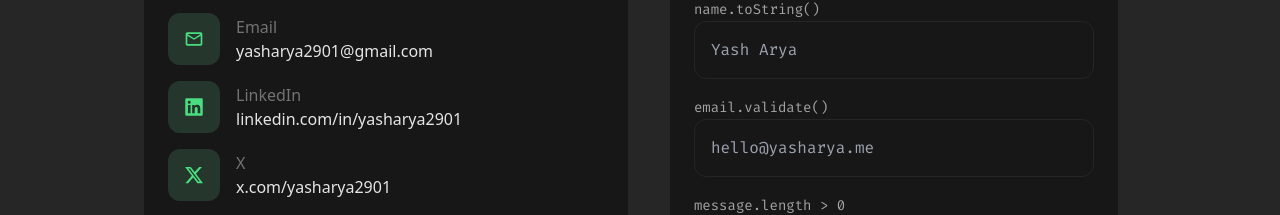
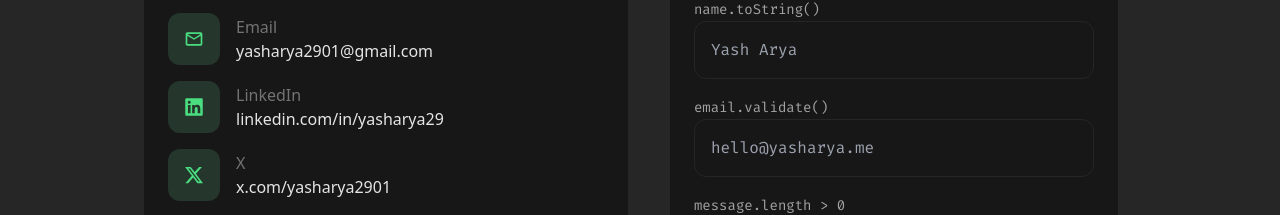
Before and after one commit to yasharya2901/my_portfolio_website, a Next.js app: page / in a window 1280 px wide. Shown: the part 5133-5348 px from the top of the page. Built offline with nearby package versions, Linux system fonts and the light colour scheme.

Commit message:
Updated Contact Details

```diff
--- a/src/app/components/ContactSection/ContactSection.tsx
+++ b/src/app/components/ContactSection/ContactSection.tsx
@@ -14,8 +14,8 @@
     },
     {
         name: "LinkedIn",
-        link: "https://www.linkedin.com/in/yasharya2901",
-        preview: "linkedin.com/in/yasharya2901",
+        link: "https://www.linkedin.com/in/yasharya29",
+        preview: "linkedin.com/in/yasharya29",
         icon: FaLinkedin
     },
     {
```
